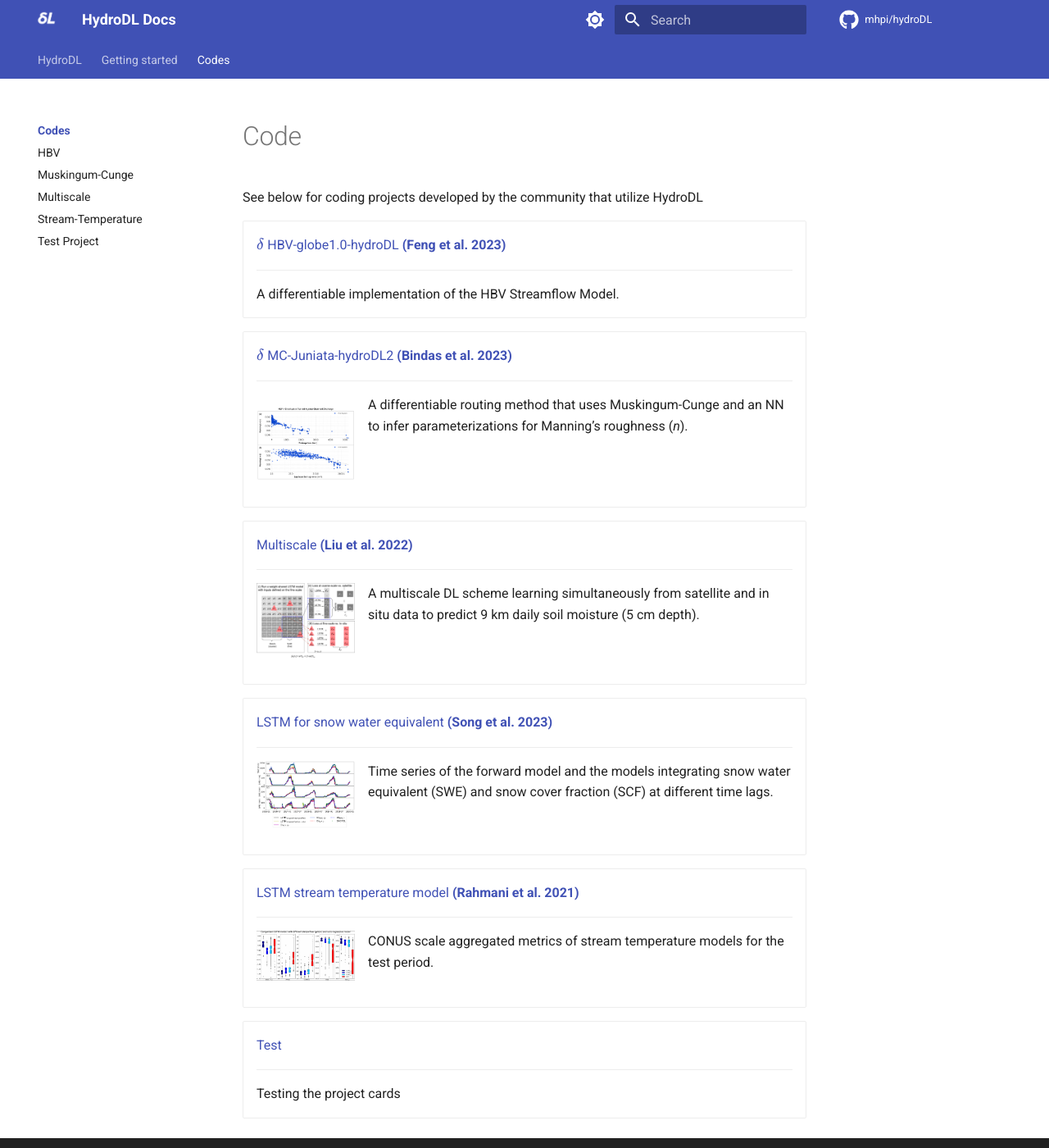
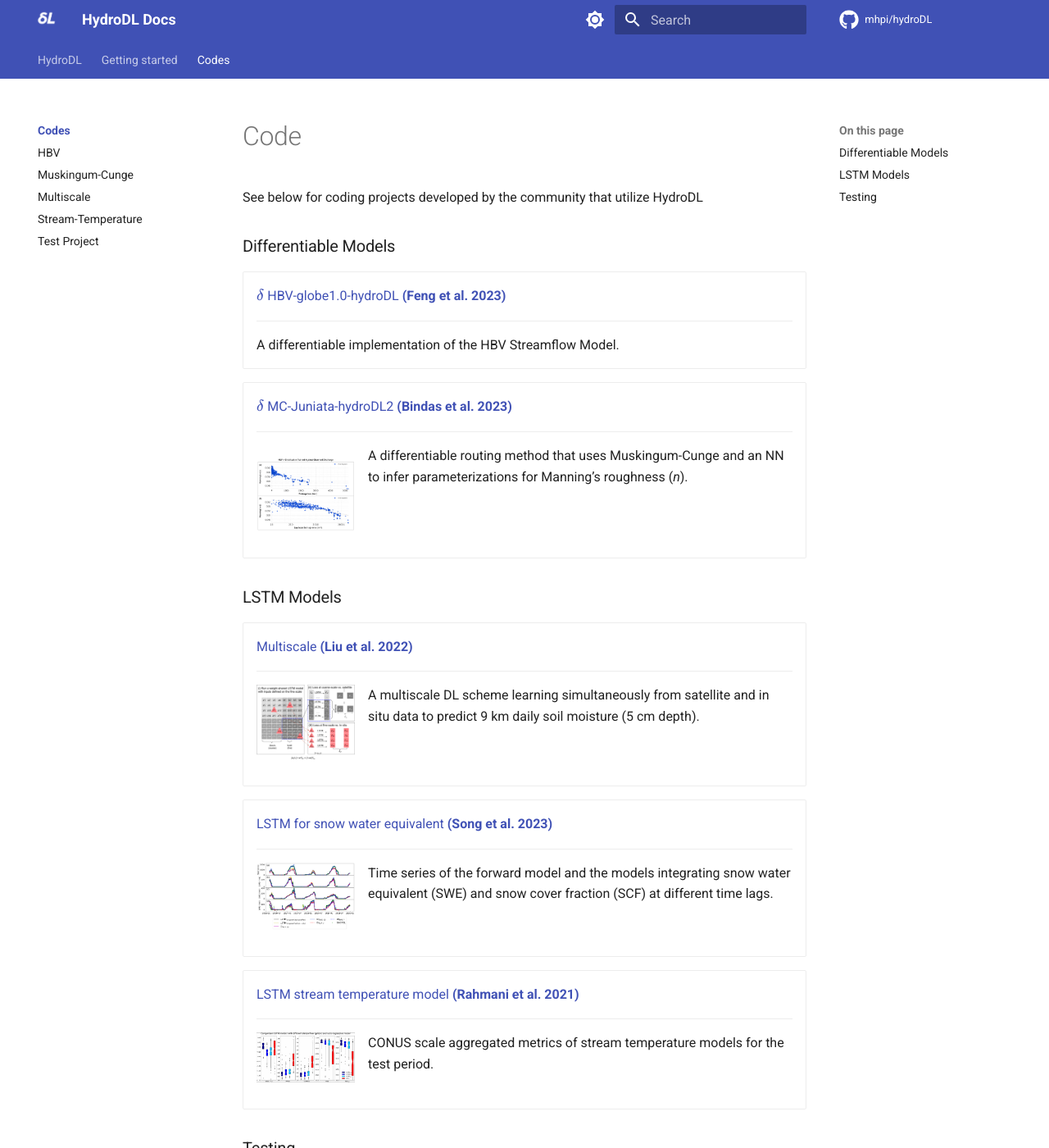
Before and after one commit to mhpi/mhpi.github.io, an MkDocs documentation site: the page built from docs/codes/index.md, in a window 1280 px wide and 1400 px high. Shown: the whole window at 82% size. Built offline with MkDocs 1.6.1 and Material for MkDocs 9.7.7, drawn with Linux system fonts in a browser that asks for light colours; a script that is not in the unit is left out; comment, search, counter and statistics services are not loaded.

Commit message:
Update index.md

```diff
--- a/docs/codes/index.md
+++ b/docs/codes/index.md
@@ -1,6 +1,8 @@
 # Code
 
 See below for coding projects developed by the community that utilize HydroDL
+
+### Differentiable Models
 
 <div class="result" markdown>
   <div class="grid cards" markdown>
@@ -27,6 +29,8 @@ A differentiable routing method that uses Muskingum-Cunge and an NN to infer par
 
   </div>
 </div>
+
+### LSTM Models
 
 <div class="result" markdown>
   <div class="grid cards" markdown>
@@ -65,6 +69,7 @@ CONUS scale aggregated metrics of stream temperature models for the test period.
   </div>
 </div>
 
+### Testing
 
 <div class="result" markdown>
   <div class="grid cards" markdown>
```
